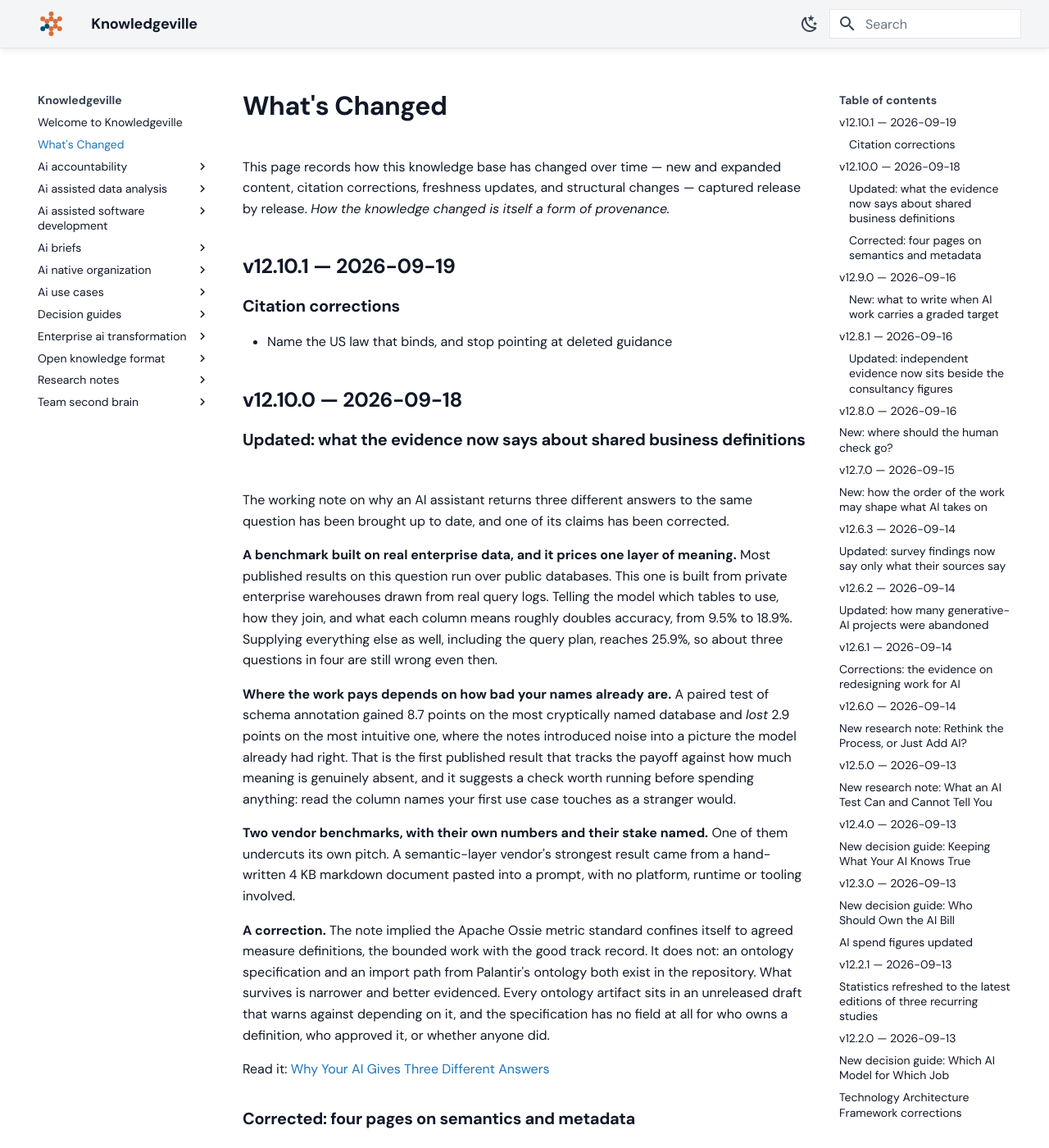
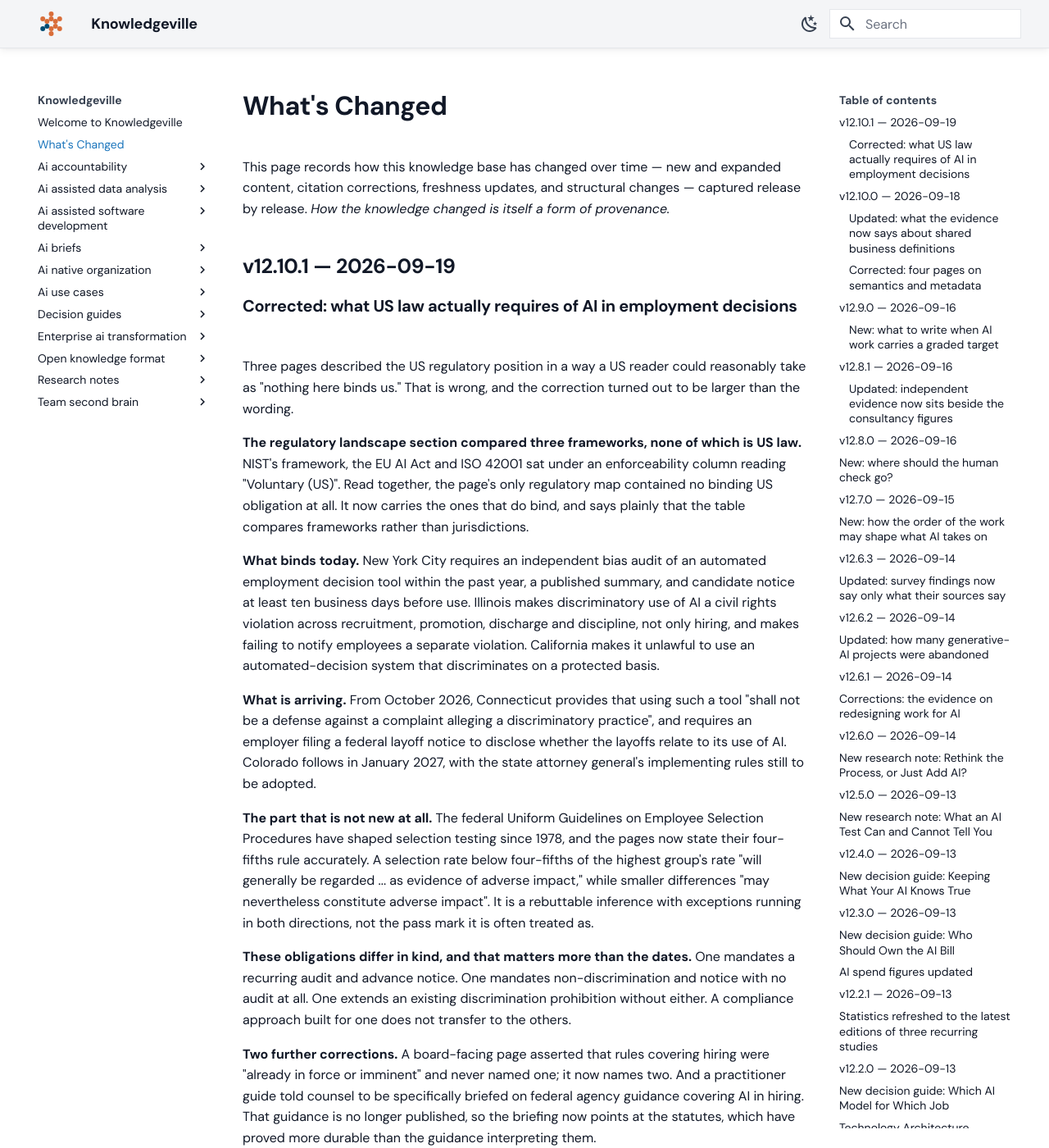
Before and after one commit to grandaha/knowledgeville, an MkDocs documentation site: the page built from published/changelog.md, in a window 1280 px wide and 1400 px high. Shown: the whole window at 82% size. Built offline with MkDocs 1.6.1 and Material for MkDocs 9.7.7, drawn with Linux system fonts in a browser that asks for light colours; some web fonts are replaced; some of the changed text lies outside the part shown.

Commit message:
Publish: sync content from workspace

```diff
--- a/published/changelog.md
+++ b/published/changelog.md
@@ -13,8 +13,23 @@ This page records how this knowledge base has changed over time — new and expa
 
 ## v12.10.1 — 2026-09-19
 
-### Citation corrections
-* Name the US law that binds, and stop pointing at deleted guidance
+### Corrected: what US law actually requires of AI in employment decisions
+
+Three pages described the US regulatory position in a way a US reader could reasonably take as "nothing here binds us." That is wrong, and the correction turned out to be larger than the wording.
+
+**The regulatory landscape section compared three frameworks, none of which is US law.** NIST's framework, the EU AI Act and ISO 42001 sat under an enforceability column reading "Voluntary (US)". Read together, the page's only regulatory map contained no binding US obligation at all. It now carries the ones that do bind, and says plainly that the table compares frameworks rather than jurisdictions.
+
+**What binds today.** New York City requires an independent bias audit of an automated employment decision tool within the past year, a published summary, and candidate notice at least ten business days before use. Illinois makes discriminatory use of AI a civil rights violation across recruitment, promotion, discharge and discipline, not only hiring, and makes failing to notify employees a separate violation. California makes it unlawful to use an automated-decision system that discriminates on a protected basis.
+
+**What is arriving.** From October 2026, Connecticut provides that using such a tool "shall not be a defense against a complaint alleging a discriminatory practice", and requires an employer filing a federal layoff notice to disclose whether the layoffs relate to its use of AI. Colorado follows in January 2027, with the state attorney general's implementing rules still to be adopted.
+
+**The part that is not new at all.** The federal Uniform Guidelines on Employee Selection Procedures have shaped selection testing since 1978, and the pages now state their four-fifths rule accurately. A selection rate below four-fifths of the highest group's rate "will generally be regarded ... as evidence of adverse impact," while smaller differences "may nevertheless constitute adverse impact". It is a rebuttable inference with exceptions running in both directions, not the pass mark it is often treated as.
+
+**These obligations differ in kind, and that matters more than the dates.** One mandates a recurring audit and advance notice. One mandates non-discrimination and notice with no audit at all. One extends an existing discrimination prohibition without either. A compliance approach built for one does not transfer to the others.
+
+**Two further corrections.** A board-facing page asserted that rules covering hiring were "already in force or imminent" and never named one; it now names two. And a practitioner guide told counsel to be specifically briefed on federal agency guidance covering AI in hiring. That guidance is no longer published, so the briefing now points at the statutes, which have proved more durable than the guidance interpreting them.
+
+Pages: [Data Governance](https://knowledge.onesteplabs.com/enterprise-ai-transformation/tracks/03-data-readiness/02-framework/03-data-governance/) · [Executive Summary](https://knowledge.onesteplabs.com/enterprise-ai-transformation/tracks/02-ai-governance-and-risk/01-executive-summary/) · [Standing Up an AI Governance Function](https://knowledge.onesteplabs.com/enterprise-ai-transformation/tracks/02-ai-governance-and-risk/04-practitioner-guide-standing-up-an-ai-governance-function/)
 
 ## v12.10.0 — 2026-09-18
 
```
Also changed, not shown: 1 other file.
